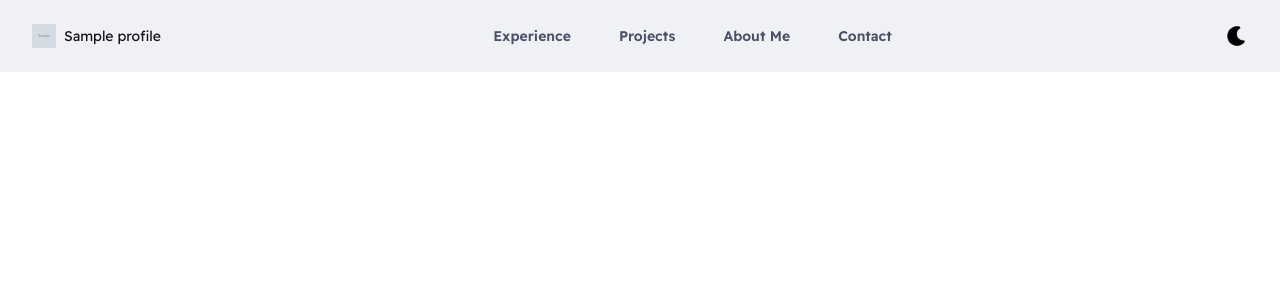
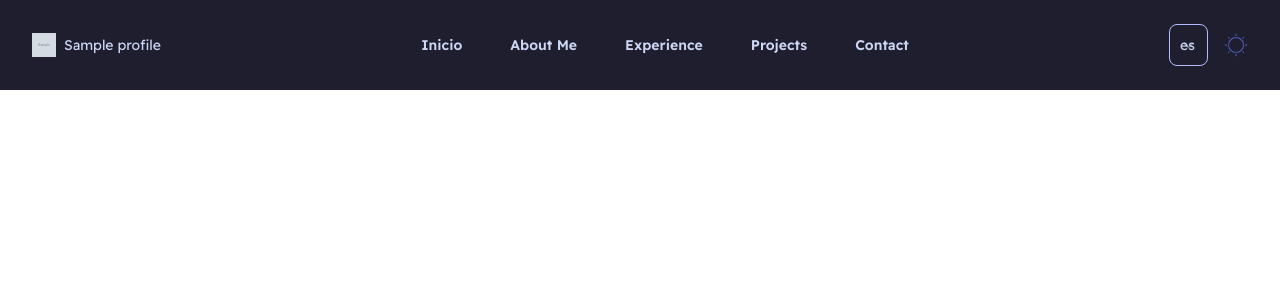
Before and after one commit to caferven/portfolio, a Django app: template portfolio/templates/portfolio/base.html in a window 1280 px wide. Shown: the top 300 px of the page. Run offline with Django 5.2, Linux system fonts and the light colour scheme; tables that the repository leaves empty hold one stand-in row (values such as "Sample post"); the template is opened without the code that fills it: values that come from a table or form of the project are taken from there, most other values are stand-ins (such as "Sample title", 1, 10 or a date in 2020); grey boxes marked "Sample" are stand-in pictures; parts of the project's set-up code (start-up, migrations or seed data) failed here and were passed over.

Commit message:
dark theme & responsive tweaks

```diff
--- a/core/urls.py
+++ b/core/urls.py
@@ -8,6 +8,7 @@ from django.conf.urls.i18n import i18n_patterns
 urlpatterns = i18n_patterns(
     path('admin/', admin.site.urls),
     path('', include('portfolio.urls')),
+    path("i18n/", include("django.conf.urls.i18n")),
 )
 
 if settings.DEBUG:
--- a/portfolio/templates/portfolio/base.html
+++ b/portfolio/templates/portfolio/base.html
@@ -16,7 +16,7 @@
 
         <title>{{ profile.name }}'s portfolio</title>
     </head>
-    <body class="font-readex">
+    <body class="font-readex dark">
         <header class="bg-l-white dark:bg-f-gray">
             <nav class="container mx-auto p-6 lg:px-8 flex items-center justify-between">
                 <div class="flex items-center gap-2">
@@ -24,28 +24,46 @@
                     <span class="text-black dark:text-f-white text-sm">{{ profile.name }}</span>
                 </div>
                 <div class="hidden lg:flex lg:gap-x-12">
+                    <a href="{% url 'index' %}" class="text-sm font-semibold leading-6 text-l-gray-dark dark:text-f-white hover:text-l-lavender dark:hover:text-f-lavender">{% translate "Home" %}</a>
+                    <a href="{% url 'index' %}#about" class="text-sm font-semibold leading-6 text-l-gray-dark dark:text-f-white hover:text-l-lavender dark:hover:text-f-lavender">{% translate "About Me" %}</a>
                     <a href="{% url 'index' %}#experience" class="text-sm font-semibold leading-6 text-l-gray-dark dark:text-f-white hover:text-l-lavender dark:hover:text-f-lavender">{% translate "Experience" %}</a>
                     <a href="{% url 'index' %}#projects" class="text-sm font-semibold leading-6 text-l-gray-dark dark:text-f-white hover:text-l-lavender dark:hover:text-f-lavender">{% translate "Projects" %}</a>
-                    <a href="{% url 'index' %}#about" class="text-sm font-semibold leading-6 text-l-gray-dark dark:text-f-white hover:text-l-lavender dark:hover:text-f-lavender">{% translate "About Me" %}</a>
                     <a href="{% url 'index' %}#contact" class="text-sm font-semibold leading-6 text-l-gray-dark dark:text-f-white hover:text-l-lavender dark:hover:text-f-lavender">{% translate "Contact" %}</a>
                 </div>
-                <div>
-                    <img src="{% static 'img/dark-mode.png' %}" alt="Dark mode" class="hidden md:block size-6 cursor-pointer">
-                </div>
-                <div id="hamburger-menu" class="space-y-1 md:hidden cursor-pointer z-10">
-                    <div class="w-6 h-0.5 bg-black dark:bg-f-lavender"></div>
-                    <div class="w-6 h-0.5 bg-black dark:bg-f-lavender"></div>
-                    <div class="w-6 h-0.5 bg-black dark:bg-f-lavender"></div>
+                <div class="flex items-center gap-4">
+                        <form action="{% url 'set_language' %}" method="post">{% csrf_token %}
+                            <input name="next" type="hidden" value="{{ redirect_to }}">
+                            <select onchange="this.form.submit()" class="bg-l-white border-f-lavender text-l-gray-dark dark:bg-f-gray border dark:border-f-lavender dark:text-f-white text-sm rounded-lg focus:ring-f-lavender focus:border-f-lavender block w-full p-2.5 cursor-pointer" name="language">
+                                {% get_current_language as LANGUAGE_CODE %}
+                                {% get_available_languages as LANGUAGES %}
+                                {% get_language_info_list for LANGUAGES as languages %}
+                                {% for language in languages %}
+                                    <option type="submit" value="{{ language.code }}"{% if language.code == LANGUAGE_CODE %} selected{% endif %}>
+                                        {{ language.code }}
+                                    </option>
+                                {% endfor %}
+                            </select>
+                        </form>
+                        <img id="theme-mode" src="{% static 'img/light-mode.png' %}" alt="Dark mode" class="size-6 cursor-pointer">
+
+                    <div id="hamburger-menu" class="space-y-1 md:hidden cursor-pointer z-10">
+                        <div class="w-6 h-0.5 bg-black dark:bg-f-lavender"></div>
+                        <div class="w-6 h-0.5 bg-black dark:bg-f-lavender"></div>
+                        <div class="w-6 h-0.5 bg-black dark:bg-f-lavender"></div>
+                    </div>
                 </div>
                 <ul id="dropdown-menu" class="hidden absolute left-0 top-0 w-full bg-l-white dark:bg-f-gray p-10 space-y-4 text-center">
+                    <li>
+                        <a href="{% url 'index' %}" class="text-sm font-semibold leading-6 text-l-gray-dark dark:text-f-white hover:text-l-lavender dark:hover:text-f-lavender">{% translate "Home" %}</a>
+                    </li>
+                    <li>
+                        <a href="{% url 'index' %}#about" class="text-sm font-semibold leading-6 text-l-gray-dark dark:text-f-white hover:text-l-lavender dark:hover:text-f-lavender">{% translate "About Me" %}</a>
+                    </li>
                     <li>
                         <a href="{% url 'index' %}#experience" class="text-sm font-semibold leading-6 text-l-gray-dark dark:text-f-white hover:text-l-lavender dark:hover:text-f-lavender">{% translate "Experience" %}</a>
                     </li>
                     <li>
                         <a href="{% url 'index' %}#projects" class="text-sm font-semibold leading-6 text-l-gray-dark dark:text-f-white hover:text-l-lavender dark:hover:text-f-lavender">{% translate "Projects" %}</a>
-                    </li>
-                    <li>
-                        <a href="{% url 'index' %}#about" class="text-sm font-semibold leading-6 text-l-gray-dark dark:text-f-white hover:text-l-lavender dark:hover:text-f-lavender">{% translate "About Me" %}</a>
                     </li>
                     <li>
                         <a href="{% url 'index' %}#contact" class="text-sm font-semibold leading-6 text-l-gray-dark dark:text-f-white hover:text-l-lavender dark:hover:text-f-lavender">{% translate "Contact" %}</a>
@@ -59,5 +77,9 @@
         </main>
 
         <script src="{% static 'js/app.js' %}"></script>
+        <script>
+            const darkModeIcon = "{% static 'img/dark-mode.png' %}";
+            const lightModeIcon = "{% static 'img/light-mode.png' %}";
+        </script>
     </body>
 </html>
--- a/static/css/output.css
+++ b/static/css/output.css
@@ -853,6 +853,10 @@ select {
   gap: 0.5rem;
 }
 
+.gap-4 {
+  gap: 1rem;
+}
+
 .space-y-1 > :not([hidden]) ~ :not([hidden]) {
   --tw-space-y-reverse: 0;
   margin-top: calc(0.25rem * calc(1 - var(--tw-space-y-reverse)));
@@ -865,14 +869,22 @@ select {
   margin-bottom: calc(1rem * var(--tw-space-y-reverse));
 }
 
+.rounded-lg {
+  border-radius: 0.5rem;
+}
+
+.border {
+  border-width: 1px;
+}
+
+.border-f-lavender {
+  --tw-border-opacity: 1;
+  border-color: rgb(180 190 254 / var(--tw-border-opacity));
+}
+
 .bg-black {
   --tw-bg-opacity: 1;
   background-color: rgb(17 17 27 / var(--tw-bg-opacity));
-}
-
-.bg-f-white {
-  --tw-bg-opacity: 1;
-  background-color: rgb(205 214 244 / var(--tw-bg-opacity));
 }
 
 .bg-l-white {
@@ -882,6 +894,10 @@ select {
 
 .p-10 {
   padding: 2.5rem;
+}
+
+.p-2\.5 {
+  padding: 0.625rem;
 }
 
 .p-6 {
@@ -924,6 +940,21 @@ select {
   color: rgb(114 135 253 / var(--tw-text-opacity));
 }
 
+.focus\:border-f-lavender:focus {
+  --tw-border-opacity: 1;
+  border-color: rgb(180 190 254 / var(--tw-border-opacity));
+}
+
+.focus\:ring-f-lavender:focus {
+  --tw-ring-opacity: 1;
+  --tw-ring-color: rgb(180 190 254 / var(--tw-ring-opacity));
+}
+
+.dark\:border-f-lavender:is(.dark *) {
+  --tw-border-opacity: 1;
+  border-color: rgb(180 190 254 / var(--tw-border-opacity));
+}
+
 .dark\:bg-f-gray:is(.dark *) {
   --tw-bg-opacity: 1;
   background-color: rgb(30 30 46 / var(--tw-bg-opacity));
@@ -945,10 +976,6 @@ select {
 }
 
 @media (min-width: 768px) {
-  .md\:block {
-    display: block;
-  }
-
   .md\:hidden {
     display: none;
   }
--- a/static/js/app.js
+++ b/static/js/app.js
@@ -1,6 +1,19 @@
+const body = document.querySelector("body")
 const hamburgerMenu = document.querySelector("#hamburger-menu")
 const dropdownMenu = document.querySelector("#dropdown-menu")
+const themeMode = document.querySelector("#theme-mode")
 
 hamburgerMenu.addEventListener("click", ()=>{
     dropdownMenu.classList.toggle("hidden")
 })
+
+themeMode.addEventListener("click", ()=>{
+    body.classList.toggle("dark")
+    if (body.classList.contains("dark")) {
+        themeMode.src = lightModeIcon
+        themeMode.alt = "Light mode"
+    } else {
+        themeMode.src = darkModeIcon
+        themeMode.alt = "Dark mode"
+    }
+})
```
